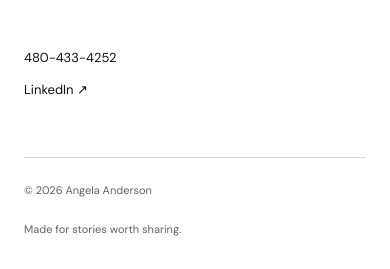
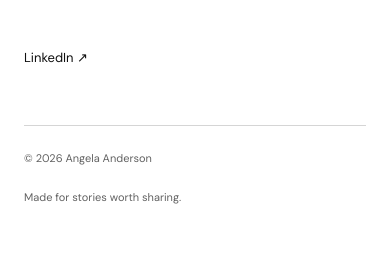
Before and after one commit to angelarandersonmedia-portfolio/csv, a plain HTML site: page index.html in a window 390 px wide. Shown: the part 6114-6383 px from the top of the page. After the commit the page ends 6351 px from the top, so only its background shows below. Drawn offline with nearby package versions, Linux system fonts and the light colour scheme; a web font is replaced by a local one.

Commit message:
Update index.html
DEL;ETED PHONE #

```diff
--- a/index.html
+++ b/index.html
@@ -407,8 +407,7 @@
 
         <div class="footer-contact">
 
-          <a href="tel:+14804334252">
-            480-433-4252
+
           </a>
 
           <a
```
